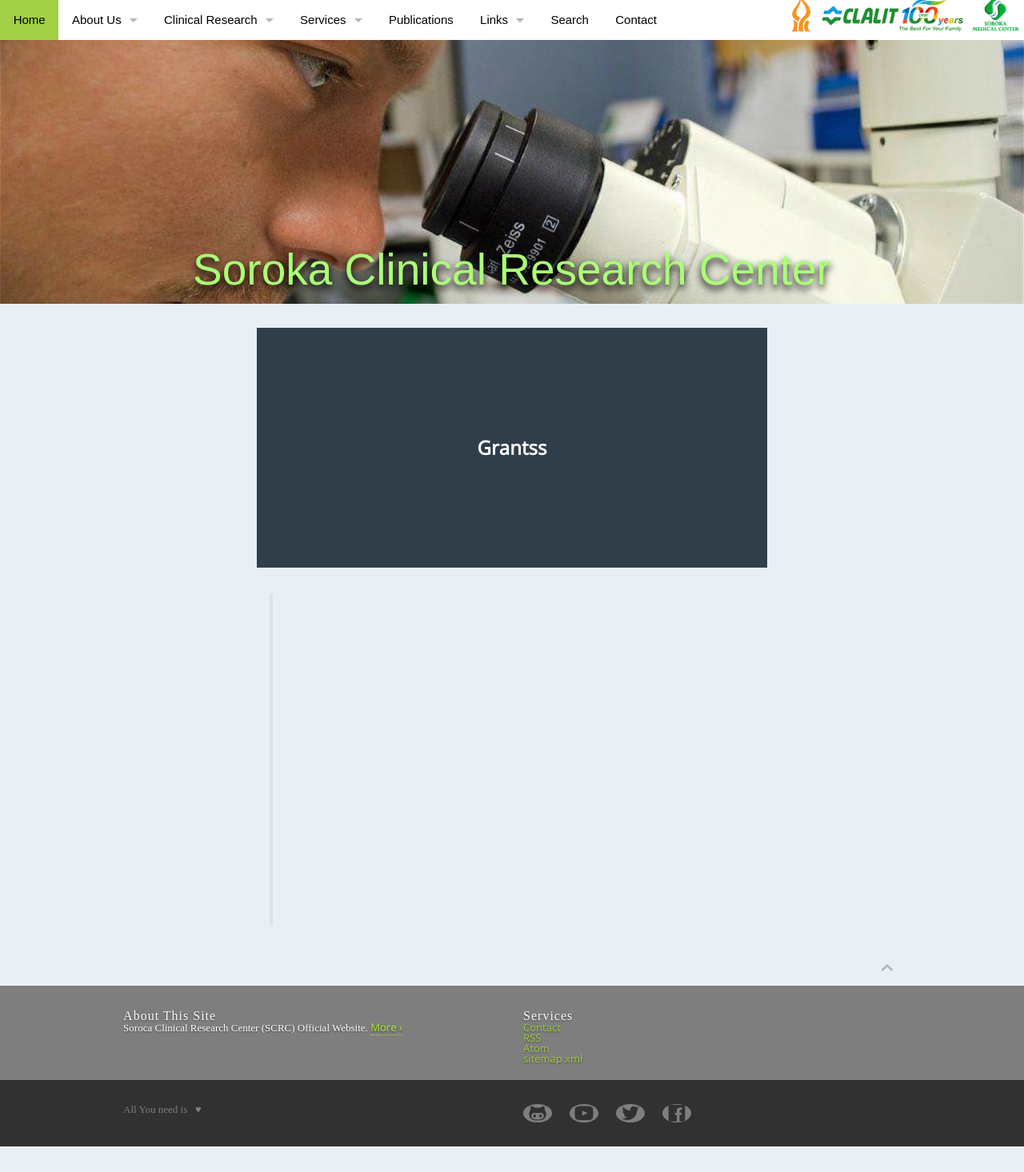
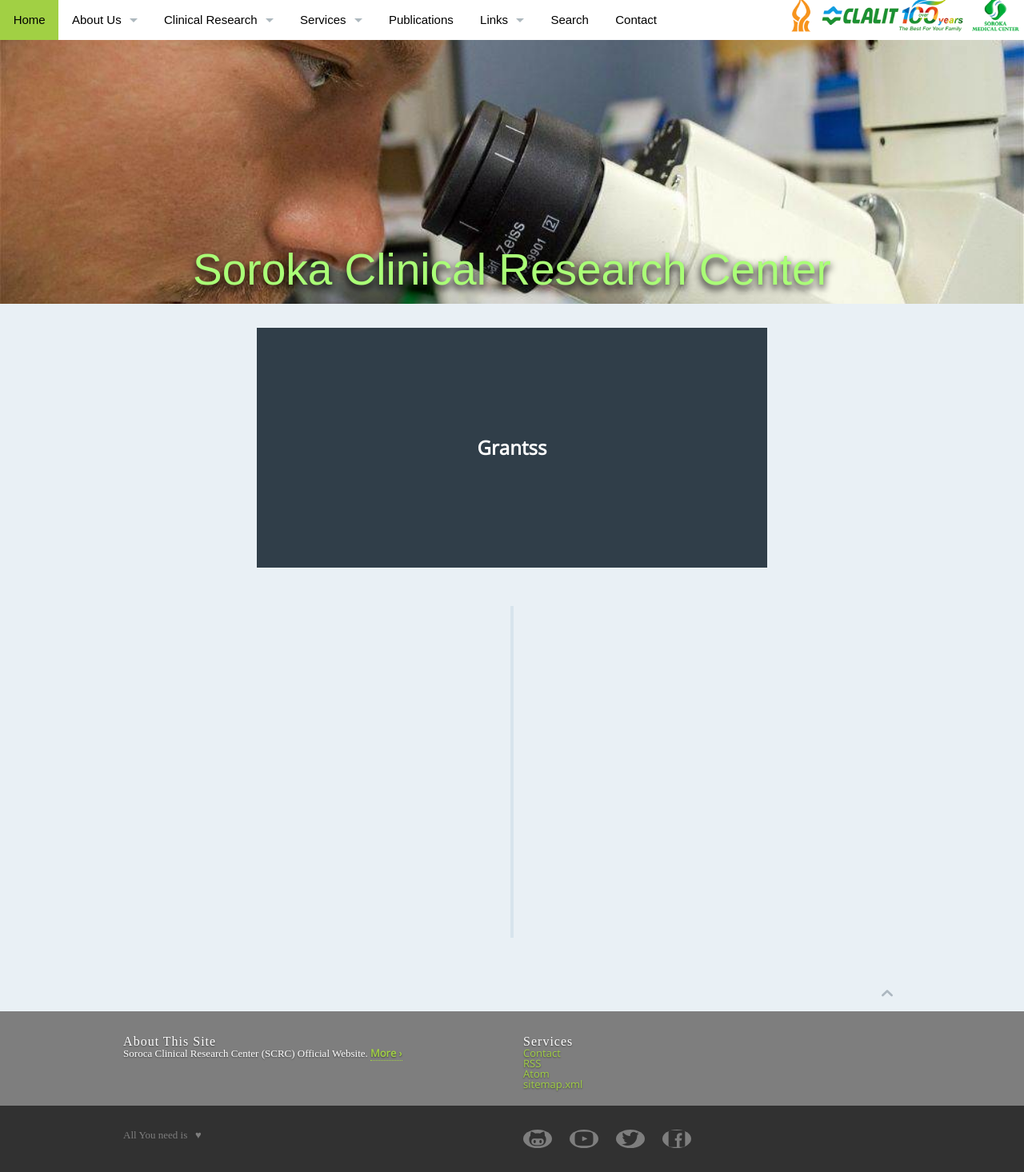
Before and after one commit to vsevkayf/OmarKhayyam, a Jekyll site: the page built from pages/Grantss.html, in a window 1280 px wide. Shown: the whole page at 80% size. Built offline with Jekyll 4.4.1, drawn with Linux system fonts in a browser that asks for light colours; nearby versions of some CDN libraries; some web fonts are replaced; before the commit the page ends 1434 px from its top, so only the background shows below that.

Commit message:
Update Grantss.html

```diff
--- a/pages/Grantss.html
+++ b/pages/Grantss.html
@@ -12,59 +12,6 @@
 <link rel="stylesheet" href="http://sorokacrc.org/assets/timeline/reset.css"> <!-- CSS reset -->
 <link rel="stylesheet" href="http://sorokacrc.org/assets/timeline/style.css"> <!-- Resource style -->
 <script src="http://sorokacrc.org/assets/timeline/modernizr.js"></script> <!-- Modernizr -->
-
-
-<style>
-#cd-timeline {
-  position: relative;
-  padding: 2em 0;
-  margin-top: 2em;
-  margin-bottom: 2em;
-}
-#cd-timeline::before {
-  /* this is the vertical line */
-  content: '';
-  position: absolute;
-  top: 0;
-  left: 18px;
-  height: 100%;
-  width: 4px;
-  background: #d7e4ed;
-}
-.cssanimations .cd-timeline-img.is-hidden {
-  visibility: hidden;
-}
-.cssanimations .cd-timeline-img.bounce-in {
-  visibility: visible;
-  animation: cd-bounce-1 0.6s;
-}
-
-@keyframes cd-bounce-1 {
-  0% {
-    opacity: 0;
-    transform: scale(0.5);
-  }
-
-  60% {
-    opacity: 1;
-    transform: scale(1.2);
-  }
-
-  100% {
-    transform: scale(1);
-  }
-}
-</style>
-
-<script>
-$(window).on('scroll', function(){
-	$timeline_block.each(function(){
-		if( $(this).offset().top <= $(window).scrollTop()+$(window).height()*0.75 && $(this).find('.cd-timeline-img').hasClass('is-hidden') ) {
-			$(this).find('.cd-timeline-img, .cd-timeline-content').removeClass('is-hidden').addClass('bounce-in');
-		}
-	});
-});
-</script>
 
 
 <section id="cd-timeline">
```
